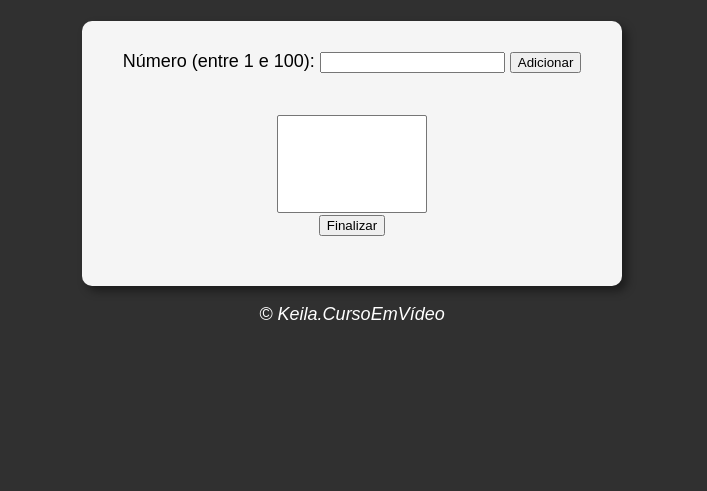
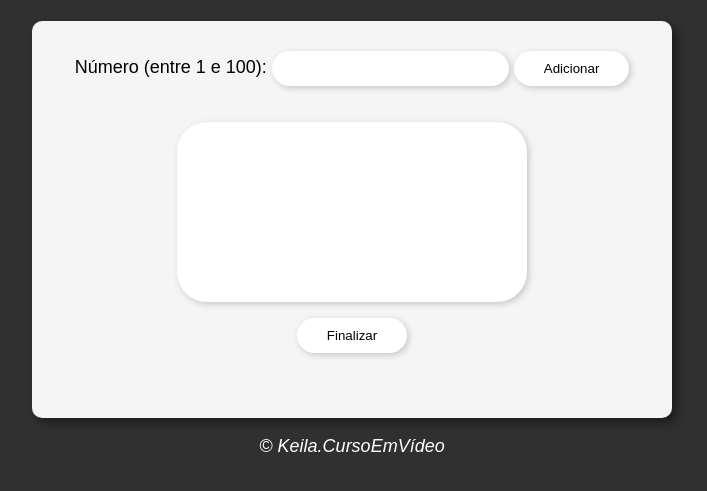
Before and after one commit to KeilaWeb/JavaScript-Basico, a plain HTML site: page 08-EXERCÍCIO FINAL/exercicio.html in a window 1280 px wide. Shown: the part 69-560 px from the top of the page, without its empty margins (288-995 px from the left). Drawn offline with Linux system fonts and the light colour scheme.

Commit message:
melhorei css

```diff
--- a/08-EXERCÍCIO FINAL/estilo.css
+++ b/08-EXERCÍCIO FINAL/estilo.css
@@ -12,15 +12,25 @@ section {
     background: whitesmoke;
     border-radius: 10px;
     padding: 20px;
-    width: 500px;
+    width: 600px;
     margin: auto;
     box-shadow: 5px 5px 10px rgba(0, 0, 0, 0.425);
 
 }
 
 select#flista{
-    width: 150px;
+    width: 350px;
+
 }
+input, select{
+    color: black;
+    background: #ffffff;
+    border: none;
+    border-radius: 30px;
+    box-shadow: 2px 2px 6px rgba(99, 99, 99, 0.315);
+    padding: 10px 30px 10px 30px;
+    margin: 0px 0px 15px 0px;
+ }
 
 div{
     text-align: center;
```
Also changed, not shown: 08-EXERCÍCIO FINAL/exercicio.html (+1 -1 lines).
